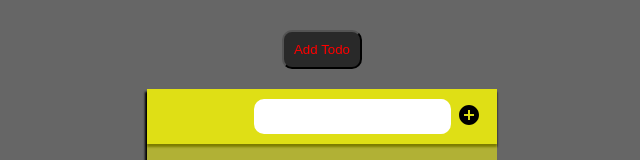
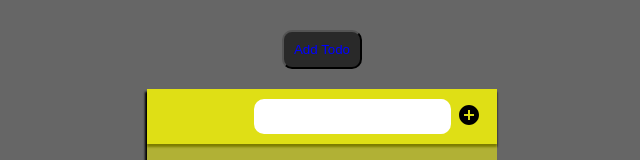
Before and after one commit to srikanth9493/Todo, a React (Create React App) app: page / in a window 1280 px wide. Shown: the top 160 px of the page, without its empty margins (318-958 px from the left). Built offline with nearby package versions, Linux system fonts and the light colour scheme.

Commit message:
color changed to blue

```diff
--- a/src/App.js
+++ b/src/App.js
@@ -16,7 +16,7 @@ function App() {
           style={{
             padding: "10px",
             backgroundColor: "rgba(0,0,0,0.6)",
-            color: "red",
+            color: "blue",
             borderRadius: "10px",
           }}
           onClick={handleADD}
```
